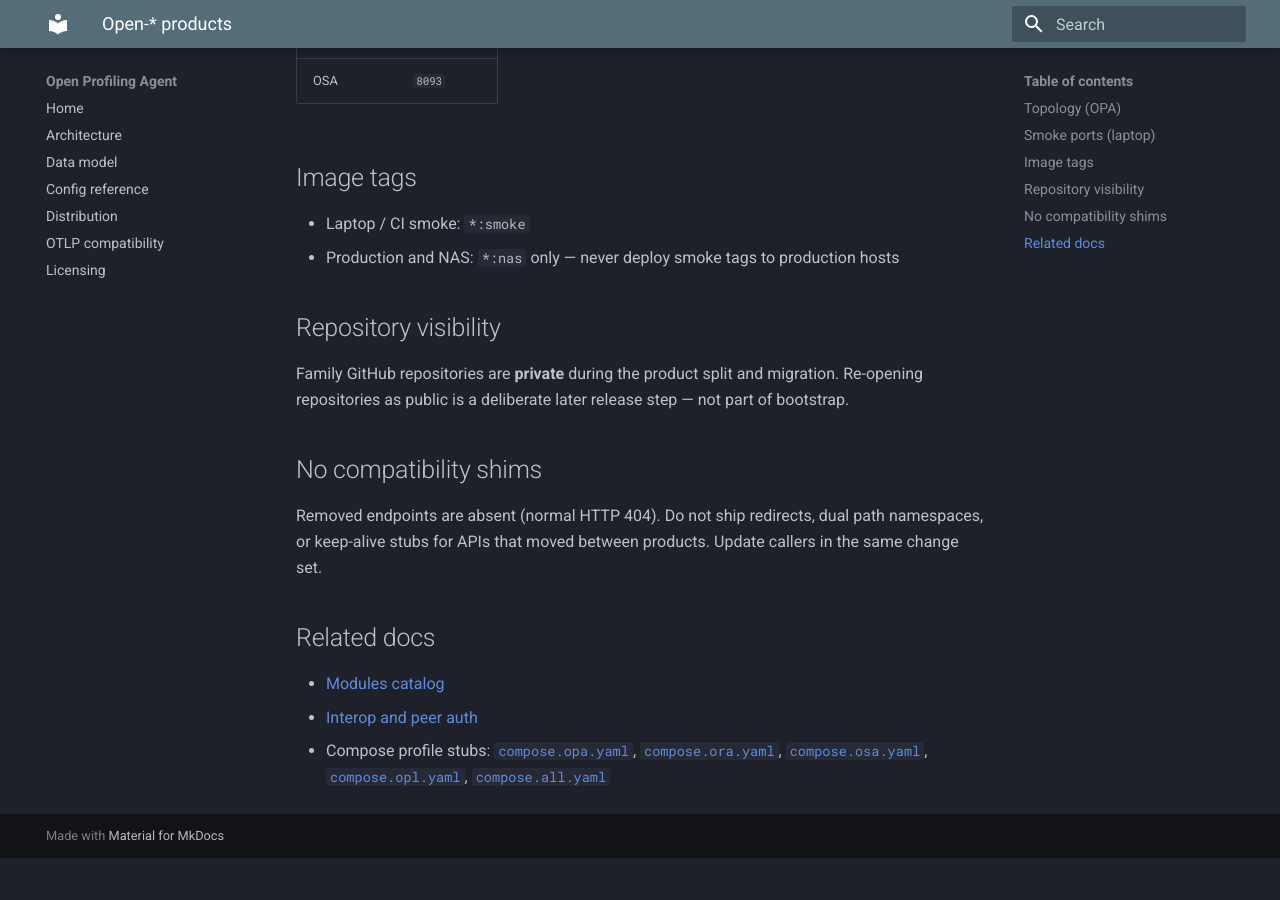
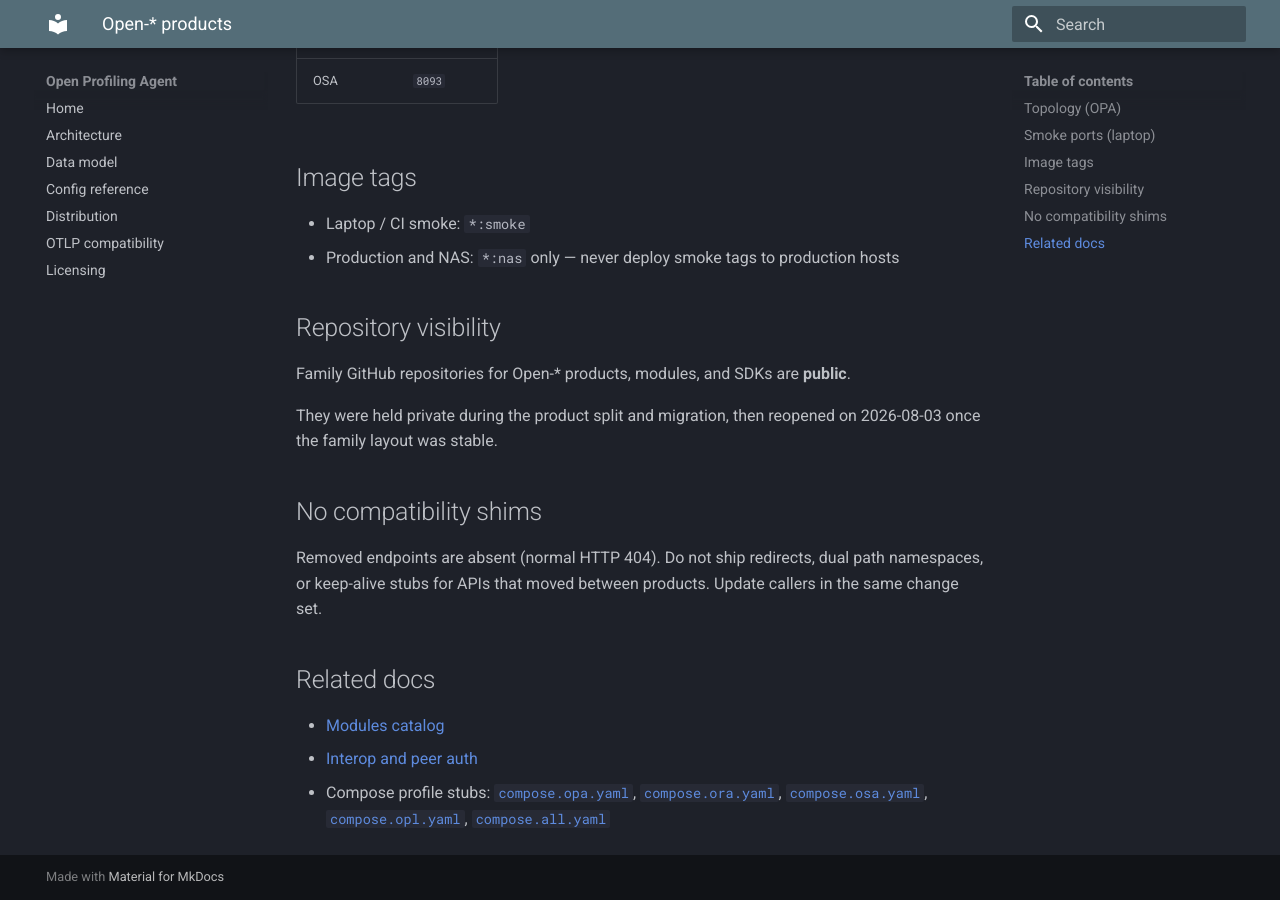
Before and after one commit to TheGrimmChester/OPA-Stack, an MkDocs documentation site: the page built from docs/products.md, in a window 1280 px wide and 900 px high, scrolled down 1032 px. Built offline with MkDocs 1.6.1 and Material for MkDocs 9.7.7, drawn with Linux system fonts in a browser that asks for light colours; before the commit the page ends 1890 px from its top, so only the background shows below that.

Commit message:
Docs: note Open-* family repositories are public again.

```diff
--- a/docs/products.md
+++ b/docs/products.md
@@ -29,7 +29,9 @@ Hub-and-spoke, push-primary: edge `opa-agent` registers and pushes telemetry out
 
 ## Repository visibility
 
-Family GitHub repositories are **private** during the product split and migration. Re-opening repositories as public is a deliberate later release step — not part of bootstrap.
+Family GitHub repositories for Open-* products, modules, and SDKs are **public**.
+
+They were held private during the product split and migration, then reopened on 2026-08-03 once the family layout was stable.
 
 ## No compatibility shims
 
```
